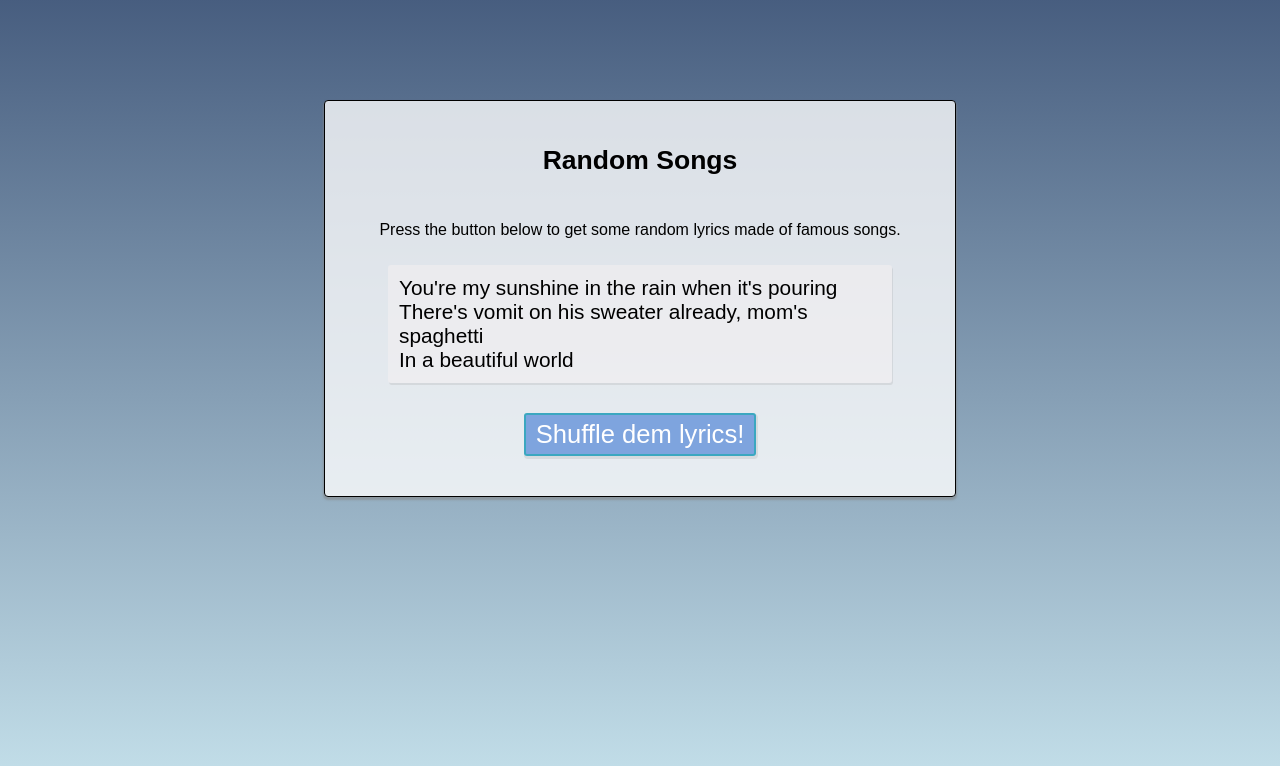
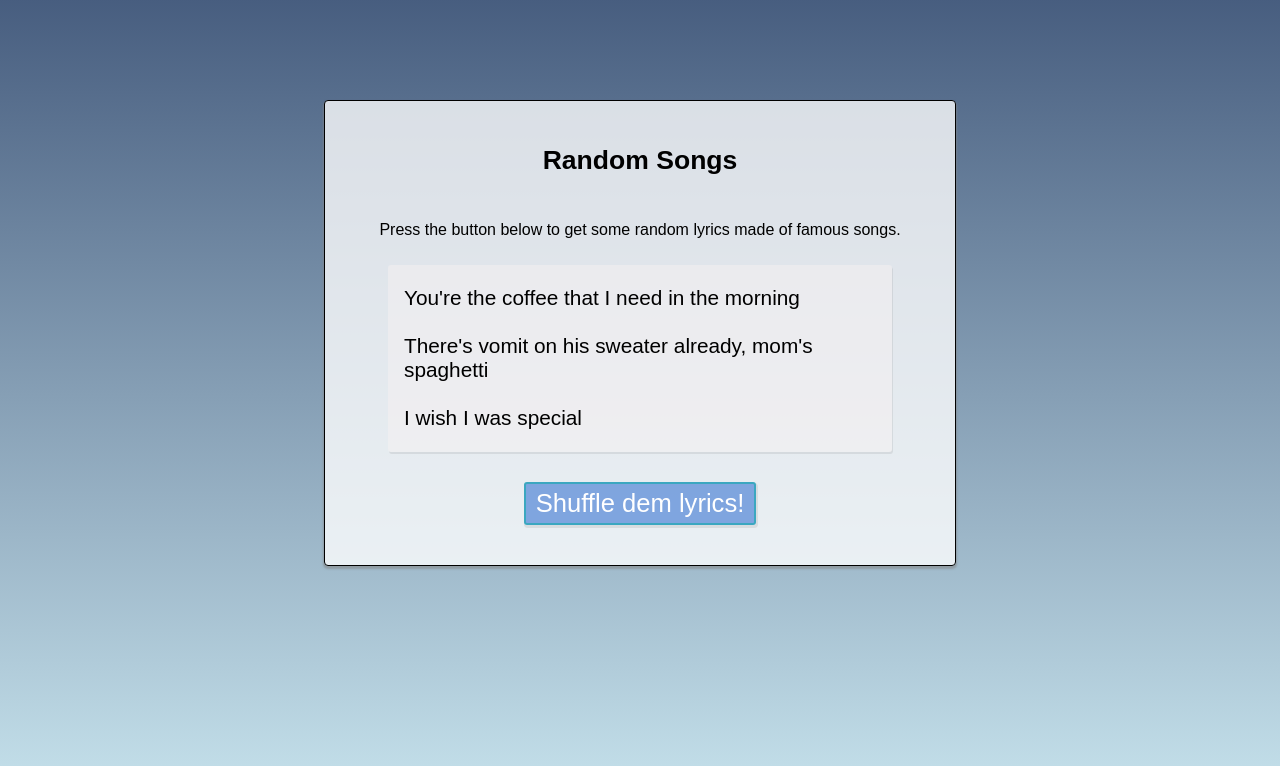
Before and after one commit to KeloWua/Random-Message-JAVASCRIPT, a plain HTML site: page index.html in a window 1280 px wide. Both pictures are taken after a click on the button "Shuffle dem lyrics!". Drawn offline with Linux system fonts and the light colour scheme.

Commit message:
Files update, everything working fine.

```diff
--- a/index.html
+++ b/index.html
@@ -12,14 +12,15 @@
             <h5>Random Songs</h5>
             <p>Press the button below to get some random lyrics made of famous songs.</p>
         </div>
-        <div class="box">
-            You're my sunshine in the rain when it's pouring <br>
-There's vomit on his sweater already, mom's spaghetti <br>
-In a beautiful world
+        <div class="box" id="box">
+            <p>What lyrics would you get? :)</p>
         </div>
         <div class="btn-container">
-            <button class="button" id="button">Shuffle dem lyrics!</button>
+            <button onclick="imprimirMensaje()" class="button" id="button">Shuffle dem lyrics!</button>
+
         </div>
     </div>
+
+    <script src="/script.js"></script>
 </body>
 </html>
--- a/script.js
+++ b/script.js
@@ -3,10 +3,25 @@ const songs = [
     ["His palms are sweaty, knees weak, arms are heavy", "There\'s vomit on his sweater already, mom\'s spaghetti", "He\'s nervous, but on the surface, he looks calm and ready"],
     ["You float like a feather", "In a beautiful world", "I wish I was special"]];
 
-//This variable will sort the songs to be ordered in a random way without repeating themselves.
+
+
+
+//Function in html.
+
+
+
+function imprimirMensaje() {
+    //This variable will sort the songs to be ordered in a random way without repeating themselves.
 const unorderedSongs = songs.sort(() => Math.random() - 0.5)
 
 //This variable choses a random index of each song, giving us a different part of each song joined in an array and line breaked.
-const frases = unorderedSongs.map(group => group[Math.floor(Math.random() * group.length)]).join('\n');
+const frases = unorderedSongs.map(group => group[Math.floor(Math.random() * group.length)]).join('<br><br>');
 //We print them.
-console.log(frases);
+      const box = document.getElementById('box');
+      box.innerHTML = '';
+
+      const nuevoParrafo = document.createElement('p');
+      nuevoParrafo.innerHTML = frases;
+      box.appendChild(nuevoParrafo);
+console.log('Button clicked, message added.');
+    }
--- a/style.css
+++ b/style.css
@@ -31,7 +31,7 @@ body {
 }
 
 
-.container p {
+.title p {
     font-size: 1rem;
 }
 .box {
@@ -40,11 +40,12 @@ body {
     width: 80%;
     margin-bottom: 30px;
     border: 1px solid transparent;
-    padding: 10px;
+    padding: 0px 15px;
     border-radius: 3px;
     font-size: 1.3rem;
     text-align: left;
-    box-shadow: 1px 2px 0px 0px rgba(131, 131, 131, 0.171)
+    box-shadow: 1px 2px 0px 0px rgba(131, 131, 131, 0.171);
+
 }
 
 
@@ -60,6 +61,7 @@ body {
 }
 
 #button:hover {
+    color: rgba(46, 26, 42, 0.829);
     background-color: #64dab7cc;
     border: 2px solid #088b1ee5;
 
```
